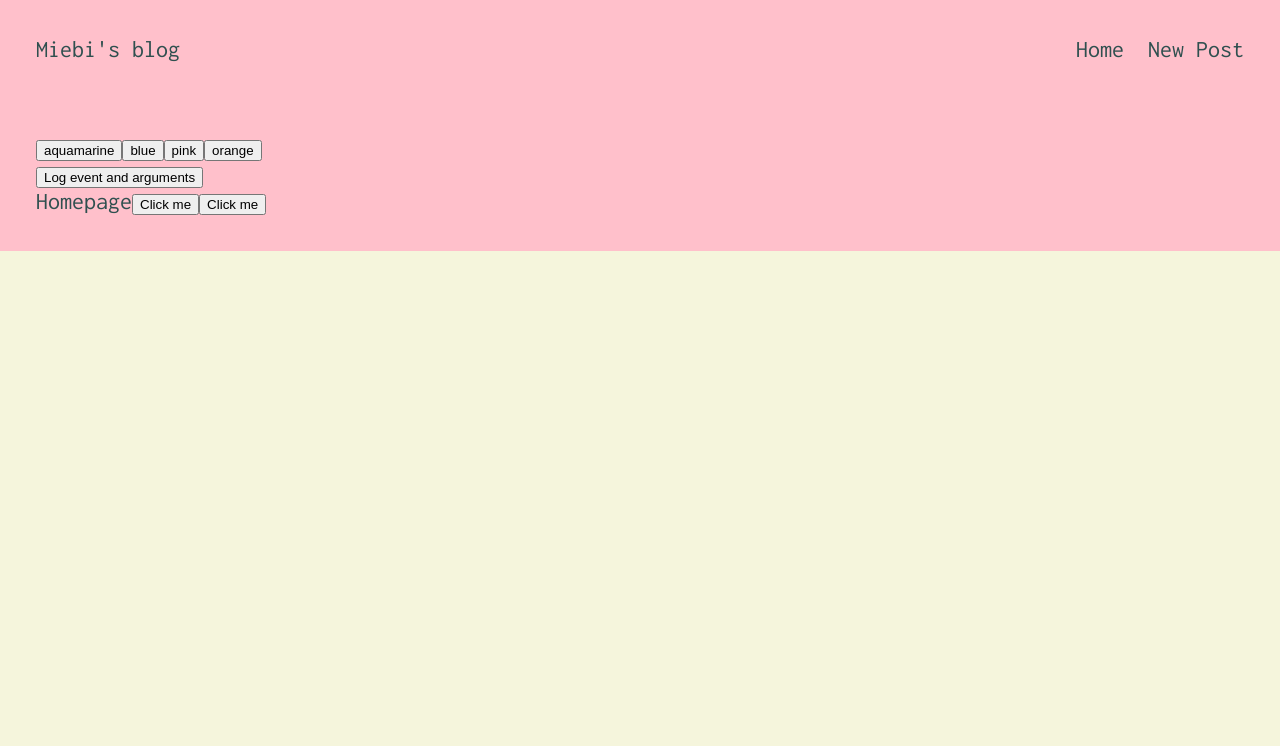
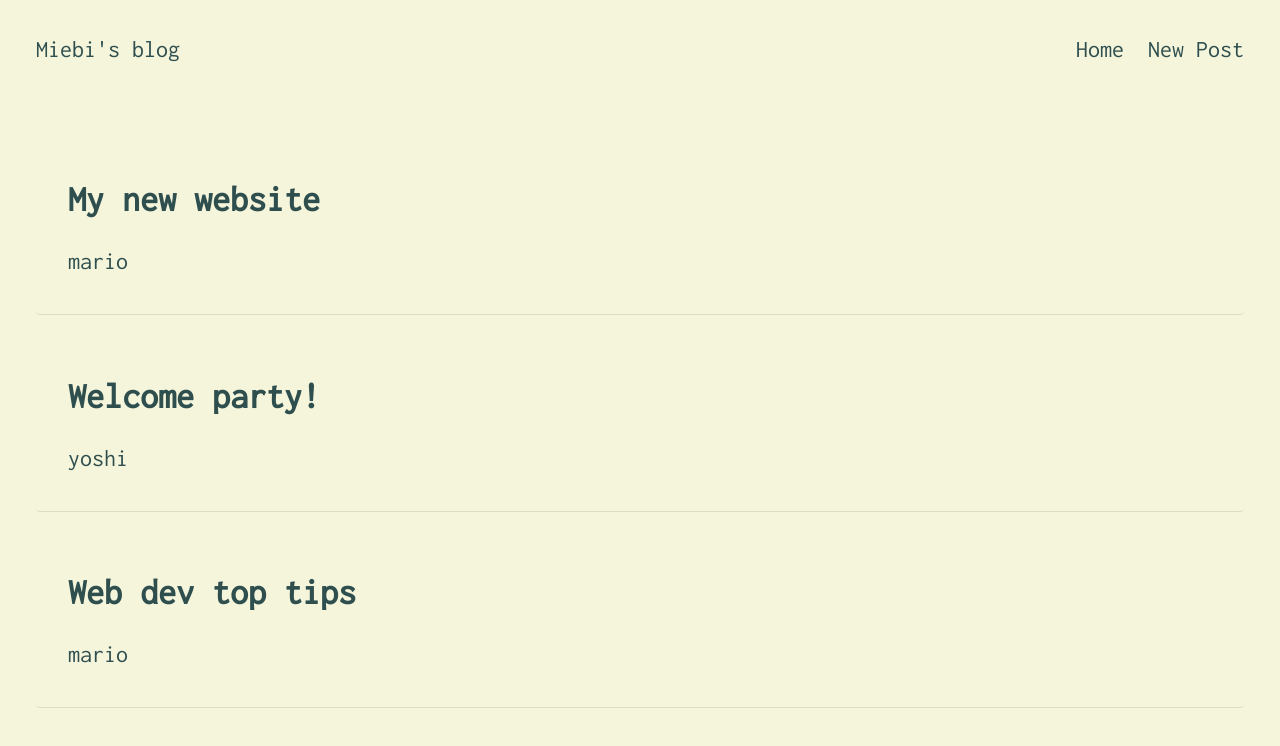
Before and after one commit to utilisateur387/react-mini-blog, a React (Create React App) app: page / in a window 1280 px wide. Shown: the top 746 px of the page. Built offline with nearby package versions, Linux system fonts and the light colour scheme.

Commit message:
Add posts from list

```diff
--- a/src/App.js
+++ b/src/App.js
@@ -4,23 +4,10 @@ import React, { useState } from 'react';
 
 function App() {
 
-  const [color, setColor] = useState();
-  const divStyle = { backgroundColor: color || 'pink' };
-  const colors = ['aquamarine', 'blue', 'pink', 'orange'];
-
-  const handleOnClick = (e, arg1) => {
-    console.log(e);
-    console.log(arg1);
-  };
-
   return (
-    <div className="App" style={divStyle}>
+    <div className="App">
       <Navbar />
       <div className="content">
-
-        {colors.map((color) => <button onClick={() => setColor(color)}>{color}</button> )}
-        <br />
-        <button onClick={(e) => handleOnClick(e, "I'm an argument!")}>Log event and arguments</button>
         <Home name="Yoshi" age="4" />
       </div>
     </div>
--- a/src/Home.js
+++ b/src/Home.js
@@ -1,18 +1,21 @@
+import React, { useState } from 'react';
+
 const Home = (props) => {
-
-  const handleClick = () => {
-    console.log(`Hello, ${props.name}!`, props);
-  }
-
-  const handleClickAgain = (name, e) => {
-    console.log(`Hello, ${name}!`, e.target);
-  }
+  const [blogs, setBlogs] = useState([
+    { title: 'My new website', body: 'lorem ipsum...', author: 'mario', id: 1 },
+    { title: 'Welcome party!', body: 'lorem ipsum...', author: 'yoshi', id: 2 },
+    { title: 'Web dev top tips', body: 'lorem ipsum...', author: 'mario', id: 3 }
+  ]);
 
   return (
     <div className="home">
-      <h1>Homepage</h1>
-      <button onClick={handleClick}>Click me</button>
-      <button onClick={(e) => handleClickAgain("Miebi", e)}>Click me</button>
+      {blogs.map((blog)=> (
+          <div className="blog-preview" key={blog.id}>
+            <h2>{blog.title}</h2>
+            <p>{blog.author}</p>
+          </div>
+        )
+      )}
     </div>
   );
 }
--- a/src/index.css
+++ b/src/index.css
@@ -34,3 +34,13 @@ h1 {
 .content {
   padding: 1.5em;
 }
+.blog-preview {
+  border-bottom: solid 1px rgba(0,0,0,0.1);
+  padding: 16px 32px;
+  border-radius: 4px;
+  margin-bottom: 16px;
+}
+.blog-preview:hover {
+  cursor: pointer;
+  box-shadow: 8px 8px 16px rgba(0,0,0,0.1);
+}
```
